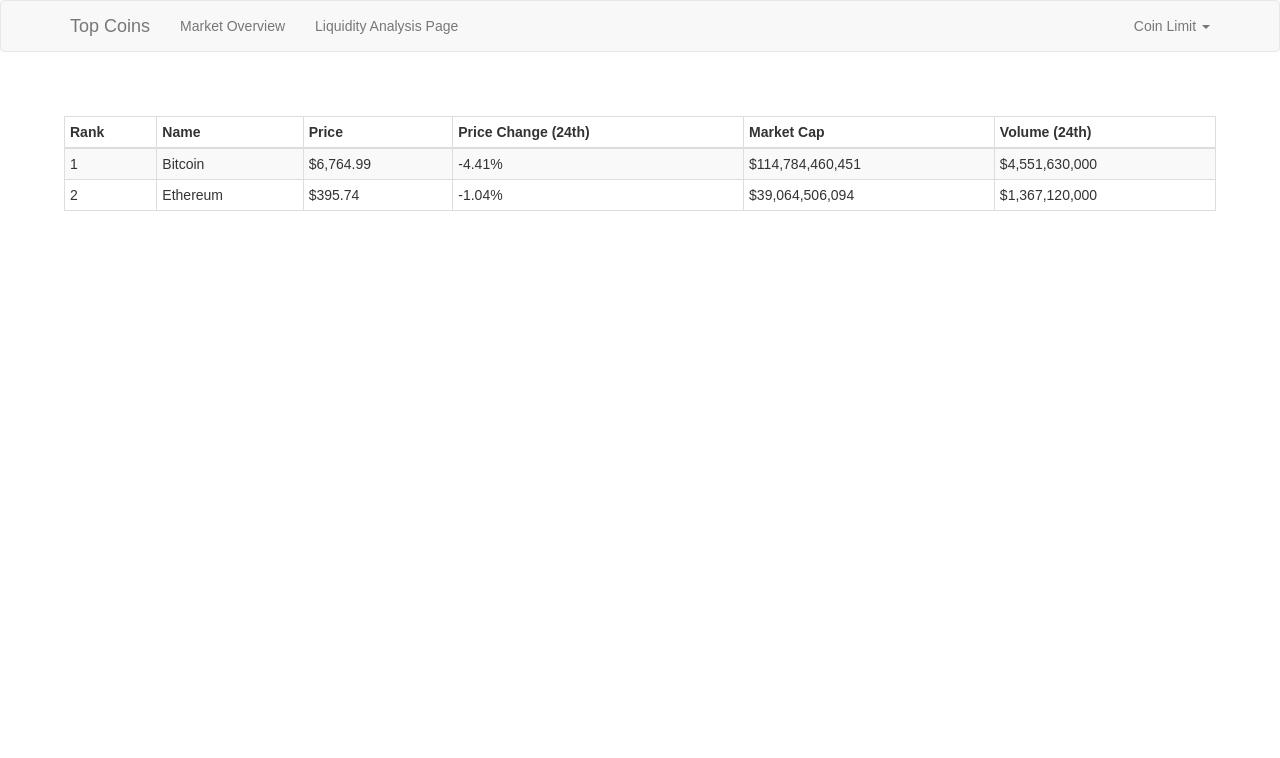
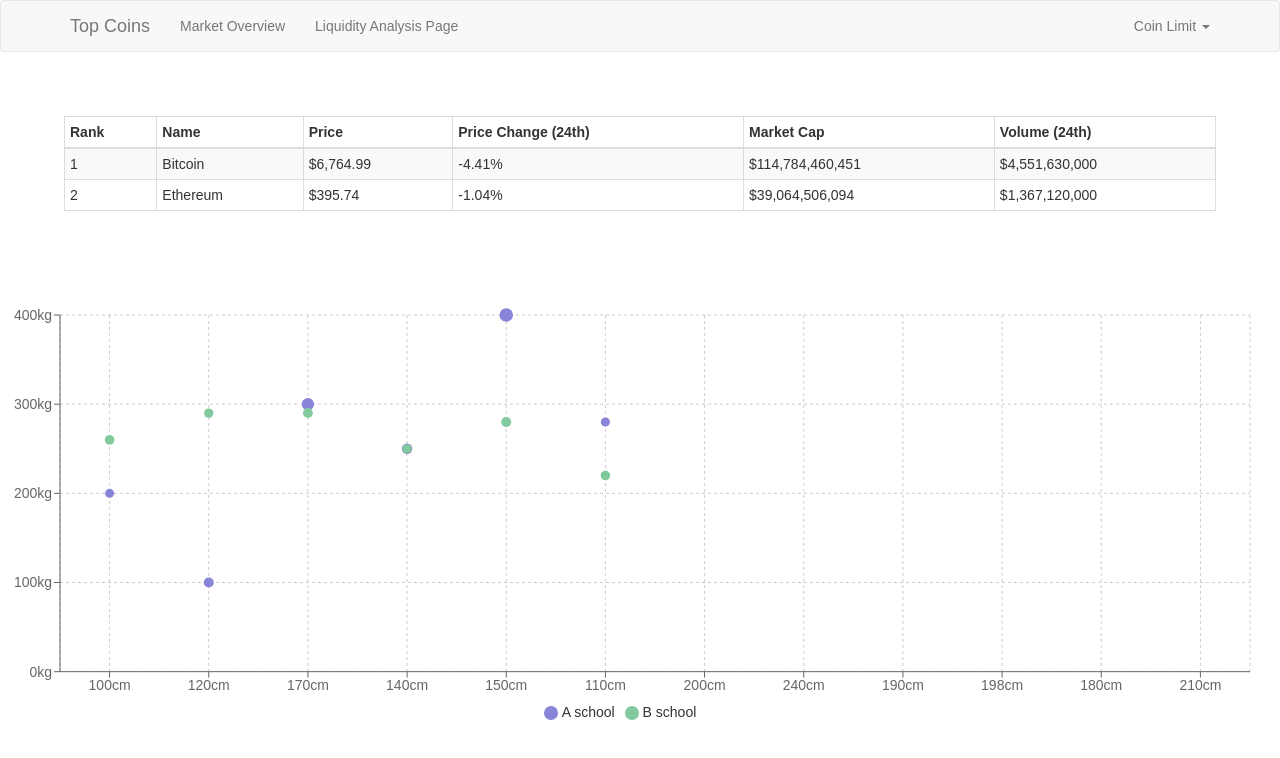
Before and after one commit to codemary/top-coins, a React (Create React App) app: page / in a window 1280 px wide. Shown: the top 758 px of the page. Built offline with nearby package versions, Linux system fonts and the light colour scheme.

Commit message:
Integrated rechart.js in the LiquidityAnalysis component.

```diff
--- a/package.json
+++ b/package.json
@@ -6,7 +6,8 @@
     "react": "^16.5.2",
     "react-bootstrap": "^0.32.4",
     "react-dom": "^16.5.2",
-    "react-scripts": "1.1.5"
+    "react-scripts": "1.1.5",
+    "recharts": "^1.2.0"
   },
   "scripts": {
     "start": "react-scripts start",
--- a/src/App.js
+++ b/src/App.js
@@ -2,6 +2,7 @@
 import './App.css';
 import Navigation from './components/navigation';
 import MarketOverview from './components/market_overview';
+import LiquidityAnalysis from './components/liquidity_analysis';
 
 // parent component
 class App extends Component {
@@ -10,6 +11,7 @@
       	<div>
 			<Navigation/>
 			<MarketOverview/>
+			<LiquidityAnalysis/>
       	</div>
     );
   }
--- a/src/components/liquidity_analysis.js
+++ b/src/components/liquidity_analysis.js
@@ -0,0 +1,31 @@
+import React, { Component } from 'react';
+import { ResponsiveContainer, ScatterChart, CartesianGrid, XAxis, YAxis, ZAxis, Tooltip, Legend, Scatter } from 'recharts';
+
+const data01 = [{x: 100, y: 200, z: 200}, {x: 120, y: 100, z: 260},
+    {x: 170, y: 300, z: 400}, {x: 140, y: 250, z: 280},
+    {x: 150, y: 400, z: 500}, {x: 110, y: 280, z: 200}];
+const data02 = [{x: 200, y: 260, z: 240}, {x: 240, y: 290, z: 220},
+    {x: 190, y: 290, z: 250}, {x: 198, y: 250, z: 210},
+    {x: 180, y: 280, z: 260}, {x: 210, y: 220, z: 230}];
+
+class LiquidityAnalysis extends Component {
+    render() {
+        return (
+            <ResponsiveContainer aspect={3}>
+                <ScatterChart margin={{top:20,right:30,left:0,bottom:0}}>
+                    <CartesianGrid strokeDasharray="3 3" />
+                    <XAxis dataKey="x" name="stature" unit="cm" />
+                    <YAxis dataKey="y" name="weight" unit="kg" />
+                    <ZAxis dataKey="z" range={[64, 144]} name="score" unit="km" />
+                    <Tooltip cursor={{ strokeDasharray: '3 3' }} />
+                    <Legend />
+                    <Scatter name="A school" data={data01} fill="#8884d8" />
+                    <Scatter name="B school" data={data02} fill="#82ca9d" />
+                </ScatterChart>
+            </ResponsiveContainer>
+
+        );
+    }
+}
+
+export default LiquidityAnalysis;
```
Also changed, not shown: 1 other file (tests, documents, lock files or other folders).
